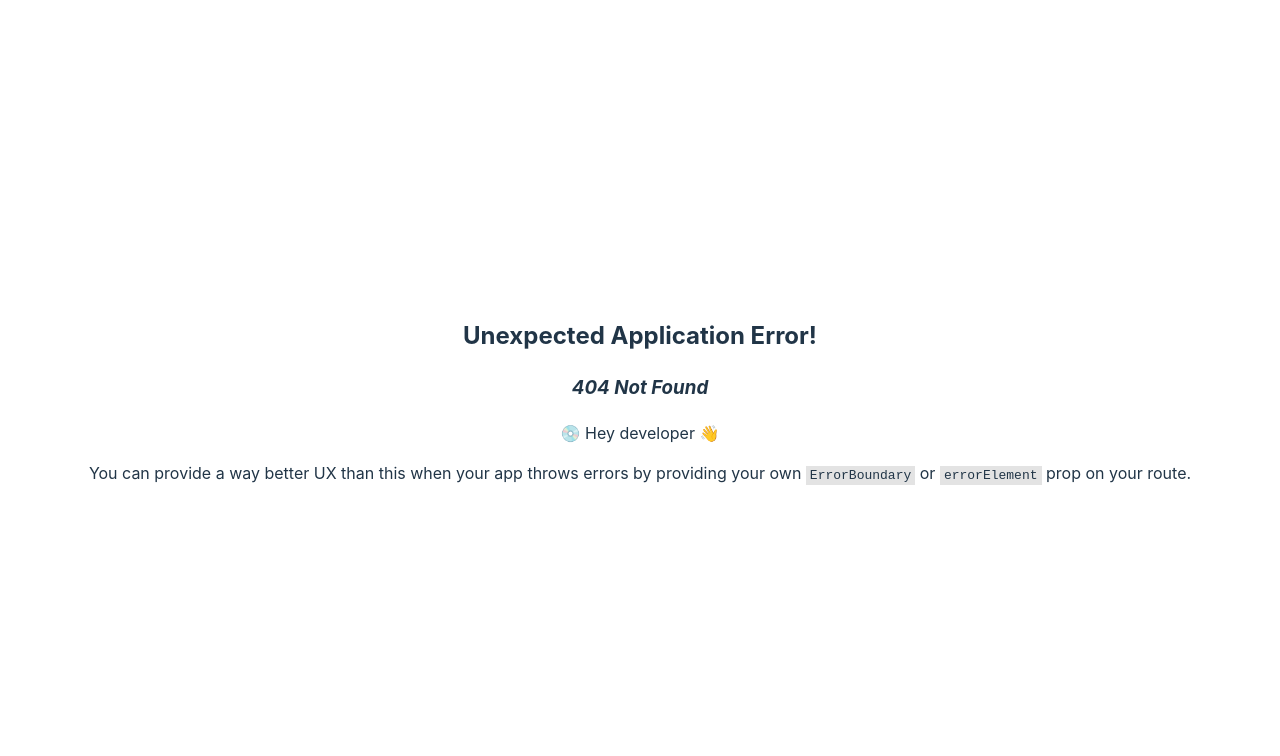
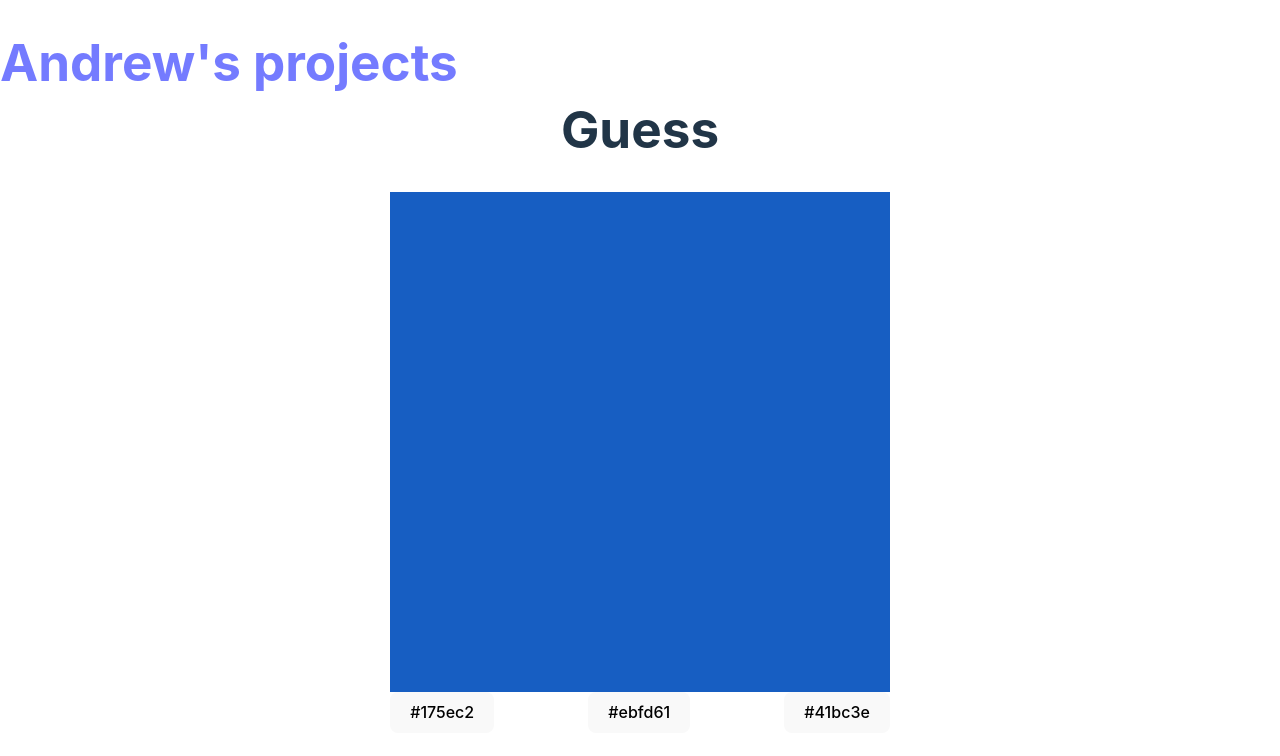
Before and after one commit to acdickin/react-projects, a React (Vite) app: page /guess in a window 1280 px wide. Before the commit this address had no page. Shown: the top 756 px of the page. Built offline with nearby package versions, Linux system fonts and the light colour scheme.

Commit message:
added image slider and color guesser

```diff
--- /dev/null
+++ b/home.html
@@ -0,0 +1,60 @@
+<!DOCTYPE html>
+<html lang="en">
+
+<head>
+  <meta charset="UTF-8">
+  <meta name="viewport" content="width=device-width, initial-scale=1.0">
+  <title>Andrew Cosmic - Full Stack Developer</title>
+  <style>
+    body {
+      font-family: 'Arial', sans-serif;
+      background-color: #f5f5f5;
+      color: #333;
+      margin: 0;
+      padding: 0;
+      text-align: center;
+    }
+
+    header {
+      background-color: #3498db;
+      color: #fff;
+      padding: 20px;
+    }
+
+    section {
+      max-width: 800px;
+      margin: 20px auto;
+      padding: 20px;
+      background-color: #fff;
+      border-radius: 8px;
+      box-shadow: 0 0 10px rgba(0, 0, 0, 0.1);
+    }
+
+    h1 {
+      margin-bottom: 10px;
+    }
+
+    p {
+      line-height: 1.6;
+    }
+  </style>
+</head>
+
+<body>
+
+  <header>
+    <h1>Andrew Cosmic</h1>
+    <p>Full Stack Developer with 8+ years of experience</p>
+  </header>
+
+  <section>
+    <h2>About Me</h2>
+    <p>Hello, I'm Andrew Cosmic, a passionate full stack developer with over 8 years of experience in creating web
+      applications. I love turning ideas into reality through the power of code.</p>
+  </section>
+
+  <!-- Add more sections as needed, such as Projects, Skills, Contact, etc. -->
+
+</body>
+
+</html>
--- a/src/App.css
+++ b/src/App.css
@@ -64,3 +64,22 @@
   display: flex;
   flex-direction: column;
 }
+
+.guess-me{
+  width:500px;
+  height:500px;
+}
+
+.button-list{
+  display: flex;
+  justify-content: space-between;
+}
+.wrong {
+  color: red;
+  font-size: medium;
+}
+
+.correct {
+  color: green;
+  font-size: medium;
+}
--- /dev/null
+++ b/src/GuessColor/Guess.tsx
@@ -0,0 +1,52 @@
+import React, { useState, useEffect } from 'react'
+const generateColor = () => {
+  const digits = ["0", "1", "2", "3", "4", "5", "6", "7", "8", "9", "5", "a", "b", "c", "d", "e", "f"]
+  const color = new Array(6).fill('').map(() => digits[Math.floor(Math.random() * digits.length)]).join("");
+  return `#${color}`
+}
+
+enum Result{
+  Correct,
+  Wrong
+}
+const Guess = () => {
+const [correct, setCorrect]= useState('')
+const [anwsers,setAnwsers] = useState<string[]>([])
+const [result, setResult] = useState<Result | undefined>(undefined);
+
+
+  useEffect(()=>{
+    createNewColors()
+  },[])
+
+  const createNewColors =()=>{
+    let winner = generateColor()
+    setCorrect(winner);
+    setAnwsers([winner, generateColor(), generateColor()].sort(() => 0.5 - Math.random()))
+  }
+
+  const handleButtonClick=(color: string)=>{
+    console.log(color,correct)
+    if(color==correct){
+      console.log("correct");
+      setResult(Result.Correct)
+      createNewColors()
+    } else{
+      setResult(Result.Wrong)
+    }
+  }
+
+  return (
+    <div >
+      <h1>Guess</h1>
+      <div className="guess-me" style={{ background: correct }}/>
+      <div className='button-list' >
+        {anwsers.map(color => <button onClick={()=>handleButtonClick(color)} className='buttons' key={color}>{color}</button>)}
+      </div>
+      {result === Result.Correct && <div className='correct'> Correct Anwser</div>}
+      {result === Result.Wrong &&<div className='wrong'> Wrong Anwser</div>}
+    </div>
+  )
+}
+
+export default Guess
--- /dev/null
+++ b/src/ImageSlider/ImageSlider.tsx
@@ -0,0 +1,56 @@
+import React, { useState, useRef } from 'react'
+const TIMEOUT = 500;
+const SLIDES=[
+  "https://picsum.photos/id/10/300/100",
+  "https://picsum.photos/id/20/300/100",
+  "https://picsum.photos/id/30/300/100"
+]
+
+const Controls =({slideIndex,setSlide})=>{
+  const interval = useRef()
+
+  const incrementSlide =()=>{
+    const newIndex = slideIndex + 1
+    setSlide(newIndex == SLIDES.length ? 0 : newIndex)
+  }
+  const handlePrev=()=>{
+    const newIndex = slideIndex - 1
+    setSlide( newIndex < 0 ? SLIDES.length-1 : newIndex)
+  }
+  const handleNext = () => {
+    incrementSlide();
+  }
+  const handlePlay=()=>{
+    if(!interval.current){
+      interval.current = setInterval(incrementSlide, TIMEOUT)
+    }
+  }
+  const handleClear=()=>{
+    clearInterval(interval.current)
+  }
+
+  return(
+    <div>
+      <button onClick={() => { handlePrev() }}>prev</button>
+      <button onClick={() => { handleNext() }}>next</button>
+      <button onClick={() => { handlePlay() }}>play</button>
+      <button onClick={() => { handleClear()}}>stop</button>
+    </div>
+  )
+}
+
+const Slide=({slideNum})=> <img src={SLIDES[slideNum]} />
+
+const ImageSlider = () => {
+  const [currentSlide, setCurrentSlide] = useState(0)
+  console.log(currentSlide)
+  return (
+    <>
+      <Slide slideNum={currentSlide}/>
+      <Controls slideIndex={currentSlide} setSlide={setCurrentSlide} />
+    </>
+  )
+
+}
+
+export default ImageSlider
--- /dev/null
+++ b/src/style.css
@@ -0,0 +1,13 @@
+.section {
+  max-width: "800px";
+  margin: "20px auto";
+  padding: "20px";
+  background-color: "#fff";
+  border-radius: "8px";
+  box-shadow:"0 0 10px rgba(0, 0, 0, 0.1)"
+}
+.header{
+  background-color: #3498db;
+  color: #fff;
+  padding: 20px;
+}
```
Also changed, not shown: src/main.tsx (+11 -0 lines).
